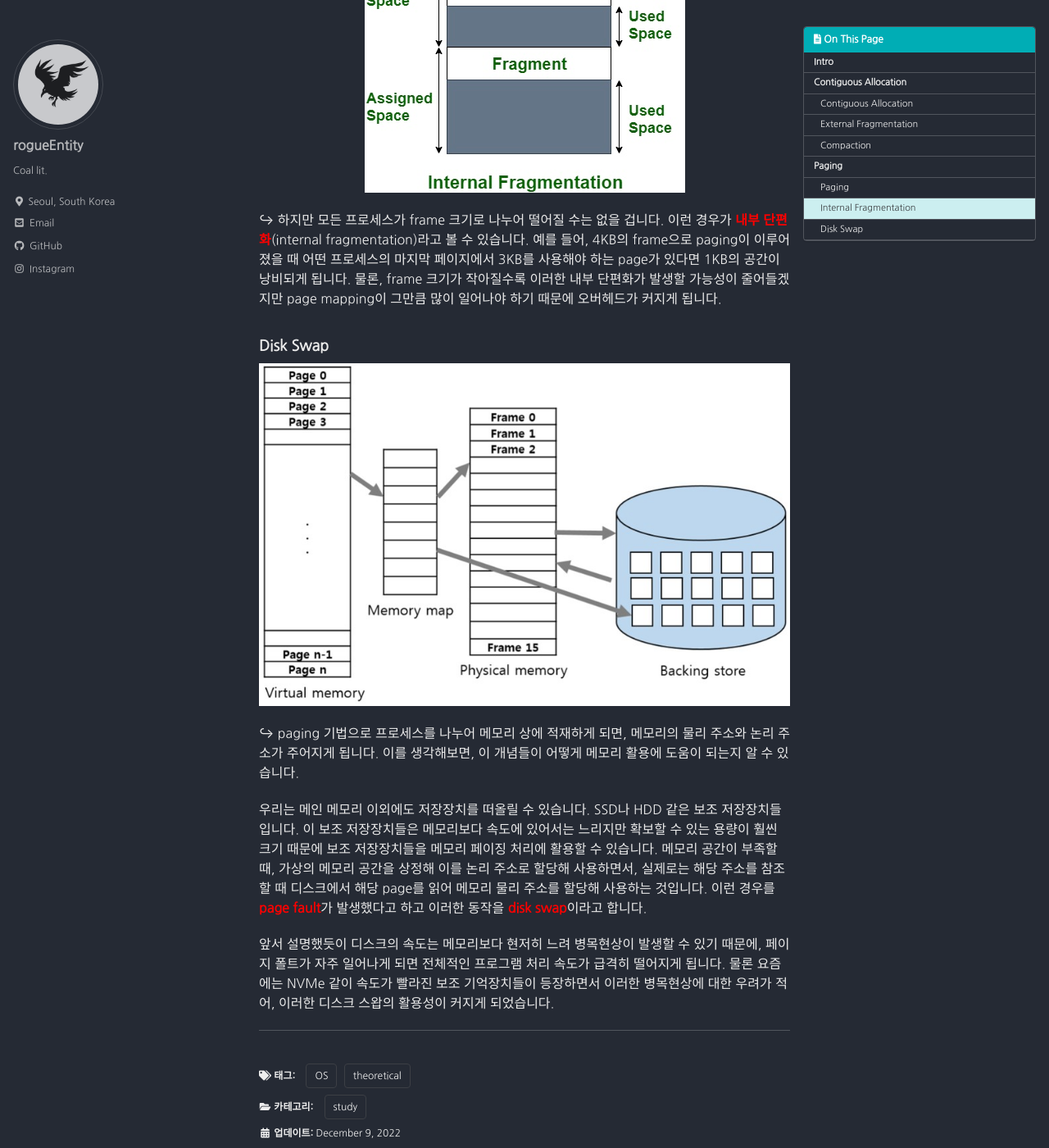
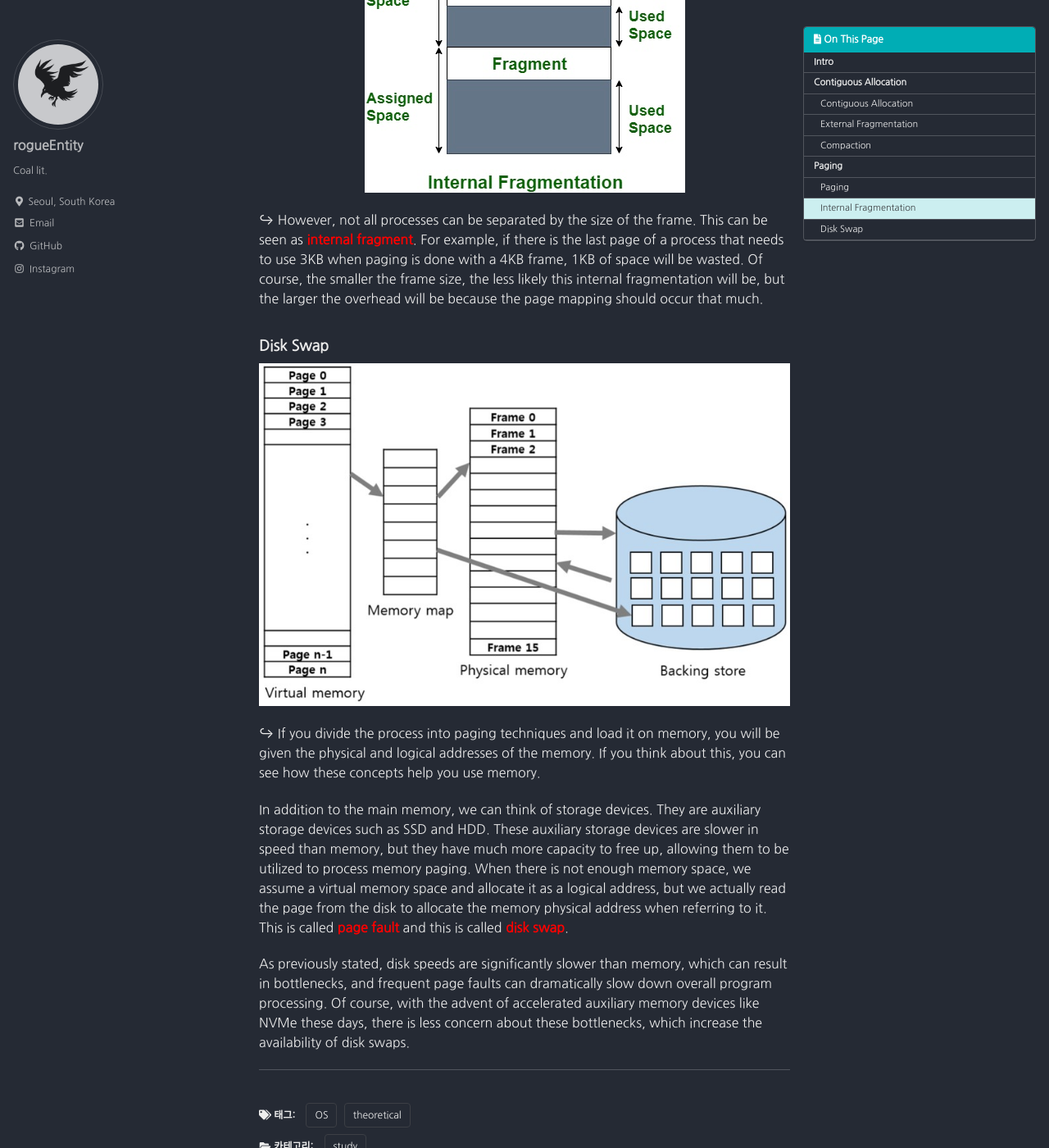
Before and after one commit to rogueEntity/rogueEntity.github.io, a Jekyll site: the page built from _posts/2022-12-09-memory.md, in a window 1280 px wide and 1400 px high, scrolled down 3573 px. Shown: the whole window at 82% size. Built offline with Jekyll 4.4.1, drawn with Linux system fonts in a browser that asks for light colours; cached includes are drawn as plain includes; comment, search, counter and statistics services are not loaded; some of the changed text lies outside the part shown.

Commit message:
💬 change main language to eng

```diff
--- a/_posts/2022-12-09-memory.md
+++ b/_posts/2022-12-09-memory.md
@@ -22,7 +22,7 @@ toc_sticky: true
 
 ![memory_01.jpg](/assets/images/posts/2022-12-09-memory/memory_01.jpg){: .align-center}
 
-↪ 최근, 스터디를 시작하면서 이런저런 주제에 대해 가벼운 세미나를 진행하다보니 운영체제에 관한 기반지식에 대한 복습부터 진행하는 것으로 의견이 모아졌습니다. 아무래도 소스코드가 메모리 상에 로드되어 프로세스가 실행되기 때문에, 자세한 내용은 다루지 않을 생각이지만 학부생 때 공부했던 메모리에 대한 내용 중 일부를 먼저 다루게 되었습니다. 메모리의 할당과 파편화에 관해 이야기하면서 디스크 스왑에 대한 내용까지 정리해 볼 생각입니다.
+↪ Recently, have started study group seminar with my colleagues. We had a conference about what subject we start on and made the decision. Since the source code is loaded onto memory and the process runs, we decided to start our seminar with memory which had studied as an undergraduate. I'm going to roughly summarize about a memory allocation and fragmentation, and disk swaps as well.
 
 ---
 
@@ -32,25 +32,25 @@ toc_sticky: true
 
 ![contiguous_allocation_01.jpg](/assets/images/posts/2022-12-09-memory/contiguous_allocation_01.jpg){: .align-center}
 
-↪ 모든 프로세스들은 메모리 상에 로드되어 실행되고, 사용해야 할 자원이 늘어날수록 비용은 커지기 마련입니다. 이렇다보니 프로세스를 메모리 상에 최대한 효율적으로 할당하는 것이 중요한 문제라는 것도 알 수 있습니다.
+↪ All processes are loaded and executed on memory, and the more resources they need to use, the higher the cost. This shows that it is important to allocate processes on memory as efficiently as possible.
 
-가장 먼저 생각해낼 수 있는 방법은 메모리 어딘가의 빈 공간에 프로세스를 툭 올려놓는 방법입니다. 특별할 것 없이 실행할 프로세스를 그대로 메모리에 할당하는 방법입니다. 그런데, 이런 방법에는 문제점이 있습니다.
+The first way to come up with it is to load the process into an empty space somewhere in memory. It's a way to assign a process to run it in memory. However, there's a problem with this method.
 
 ### External Fragmentation
 
 ![external_fragmentation_01.jpg](/assets/images/posts/2022-12-09-memory/external_fragmentation_01.jpg){: .align-center}
 
-↪ 그림에서 보듯이 남아있는 메모리의 여유 공간의 합은 충분하지만, 'Process 7'을 올려놓을 만한 공간이 메모리에 없는 문제가 발생합니다. 이러한 현상을 <span style="color:red">**외부 단편화**</span>(External Fragmentation)라고 합니다.
+↪ As shown in the figure, the sum of the remaining memory spaces is sufficient, but there is not enough memory to put 'Process 7' on. This is called <span style="color:red">**External Fragmentation**</span>.
 
-그렇다면 우리가 책장에 책을 정리하듯 나머지 프로세스들을 한쪽으로 치워버리고 남은 공간을 합치는 방법은 어떨까요?
+So why don't we put the rest of the process aside and put the remaining space together, just like we organize books on a bookshelf?
 
 ### Compaction
 
 ![compaction_01.jpg](/assets/images/posts/2022-12-09-memory/compaction_01.jpg){: .align-center}
 
-↪ 이런 방법은 공간적인 측면에서 봤을 때 나무랄 것이 없는 방법으로 보입니다. 단편화되어 남아있는 공간을 모두 없애 최대한 효율적으로 메모리를 사용하고 있다는 것에 이견이 있을 수가 없습니다.
+↪ In terms of space, this method appears to be a flawless one. There can be no disagreement that memory is being used as efficiently as possible by eliminating all the fragmented space.
 
-다만, 이러한 방법이 지엽적인 결과로는 최대한의 효율을 보장할지 몰라도 시간과 비용 등의 전체적인 그림으로 봤을 때는 메모리에 재할당이 이루어져야 하는 프로세스들이 많을 수록 메모리 재할당을 위한 오버헤드로 인해 그다지 효율적인 방법이 아닌 것으로 보입니다.
+However, while this method may guarantee maximum efficiency with peripheral results, the more processes that need to be reallocated to memory, the more overheads that need to be reallocated to memory, does not appear to be very efficient.
 
 ---
 
@@ -60,24 +60,24 @@ toc_sticky: true
 
 ![paging_01.jpg](/assets/images/posts/2022-12-09-memory/paging_01.jpg){: .align-center}
 
-↪ 결국 규격화가 효율을 챙기기에는 최고인 것 같습니다. paging 기법은 메모리를 frame이라고 부르는 정해진 크기로 나눕니다. 프로세스는 이 frame 크기에 맞게 분리되어 <span style="color:red">**page**</span>가 됩니다. 당연히 이렇게 메모리 할당을 진행하다 보면 프로세스 상의 page 순서(논리 주소)와 실제 메모리 상의 주소(물리 주소)는 달라지게 됩니다. 이 주소를 mapping해주는 것이 page table입니다.
+↪ After all, the standardization seems to be the best way to achieve efficiency. The paging technique divides memory into a set size called a frame. The process is separated to the frame size and becomes <span style="color:red">**page**</span>. Naturally, the page order (logical address) in the process and the address (physical address) in the actual memory are different as we proceed with this memory allocation. The page table maps this address.
 
-이렇게 찢어진 프로세스, 즉 page들을 메모리에 적재하게 되면 더 이상 외부 단편화는 일어나지 않게 됩니다.
+When you load these torn processes, pages, into memory, there's no more external fragmentation.
 
 ### Internal Fragmentation
 
 ![internal_fragmentation_01.jpg](/assets/images/posts/2022-12-09-memory/internal_fragmentation_01.jpg){: .align-center}
 
-↪ 하지만 모든 프로세스가 frame 크기로 나누어 떨어질 수는 없을 겁니다. 이런 경우가 <span style="color:red">**내부 단편화**</span>(internal fragmentation)라고 볼 수 있습니다. 예를 들어, 4KB의 frame으로 paging이 이루어졌을 때 어떤 프로세스의 마지막 페이지에서 3KB를 사용해야 하는 page가 있다면 1KB의 공간이 낭비되게 됩니다. 물론, frame 크기가 작아질수록 이러한 내부 단편화가 발생할 가능성이 줄어들겠지만 page mapping이 그만큼 많이 일어나야 하기 때문에 오버헤드가 커지게 됩니다.
+↪ However, not all processes can be separated by the size of the frame. This can be seen as <span style="color:red">**internal fragment**</span>. For example, if there is the last page of a process that needs to use 3KB when paging is done with a 4KB frame, 1KB of space will be wasted. Of course, the smaller the frame size, the less likely this internal fragmentation will be, but the larger the overhead will be because the page mapping should occur that much.
 
 ### Disk Swap
 
 ![virtual_memory_01.jpg](/assets/images/posts/2022-12-09-memory/virtual_memory_01.jpg){: .align-center}
 
-↪ paging 기법으로 프로세스를 나누어 메모리 상에 적재하게 되면, 메모리의 물리 주소와 논리 주소가 주어지게 됩니다. 이를 생각해보면, 이 개념들이 어떻게 메모리 활용에 도움이 되는지 알 수 있습니다.
+↪ If you divide the process into paging techniques and load it on memory, you will be given the physical and logical addresses of the memory. If you think about this, you can see how these concepts help you use memory.
 
-우리는 메인 메모리 이외에도 저장장치를 떠올릴 수 있습니다. SSD나 HDD 같은 보조 저장장치들입니다. 이 보조 저장장치들은 메모리보다 속도에 있어서는 느리지만 확보할 수 있는 용량이 훨씬 크기 때문에 보조 저장장치들을 메모리 페이징 처리에 활용할 수 있습니다. 메모리 공간이 부족할 때, 가상의 메모리 공간을 상정해 이를 논리 주소로 할당해 사용하면서, 실제로는 해당 주소를 참조할 때 디스크에서 해당 page를 읽어 메모리 물리 주소를 할당해 사용하는 것입니다. 이런 경우를 <span style="color:red">**page fault**</span>가 발생했다고 하고 이러한 동작을 <span style="color:red">**disk swap**</span>이라고 합니다.
+In addition to the main memory, we can think of storage devices. They are auxiliary storage devices such as SSD and HDD. These auxiliary storage devices are slower in speed than memory, but they have much more capacity to free up, allowing them to be utilized to process memory paging. When there is not enough memory space, we assume a virtual memory space and allocate it as a logical address, but we actually read the page from the disk to allocate the memory physical address when referring to it. This is called <span style="color:red">**page fault**</span> and this is called <span style="color:red">**disk swap**</span>.
 
-앞서 설명했듯이 디스크의 속도는 메모리보다 현저히 느려 병목현상이 발생할 수 있기 때문에, 페이지 폴트가 자주 일어나게 되면 전체적인 프로그램 처리 속도가 급격히 떨어지게 됩니다. 물론 요즘에는 NVMe 같이 속도가 빨라진 보조 기억장치들이 등장하면서 이러한 병목현상에 대한 우려가 적어, 이러한 디스크 스왑의 활용성이 커지게 되었습니다.
+As previously stated, disk speeds are significantly slower than memory, which can result in bottlenecks, and frequent page faults can dramatically slow down overall program processing. Of course, with the advent of accelerated auxiliary memory devices like NVMe these days, there is less concern about these bottlenecks, which increase the availability of disk swaps.
 
 ---
```
Also changed, not shown: _posts/2022-12-11-java-memory-structure.md (+42 -44 lines).
